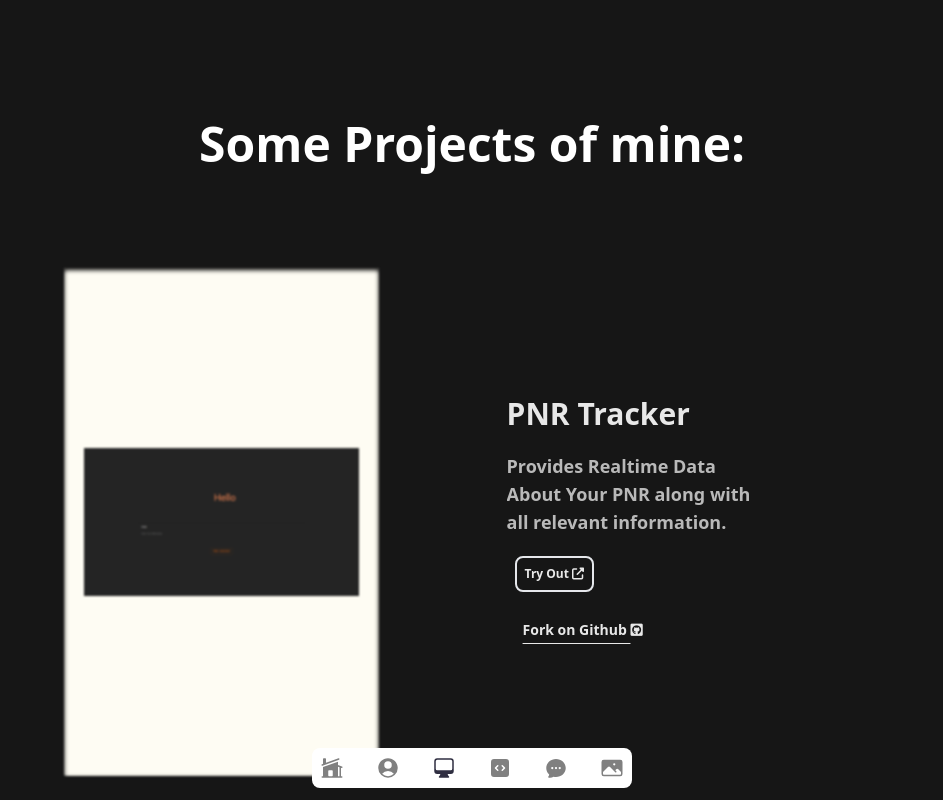
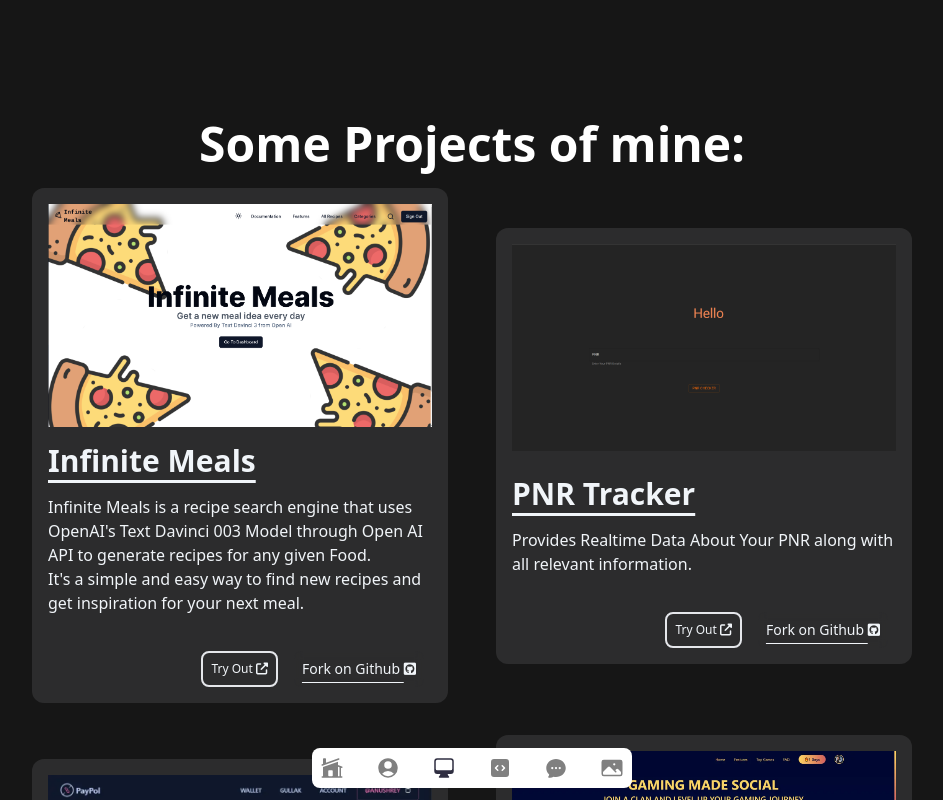
Before and after one commit to 8rxn/portfolio, a React (Vite) app: page /projects in a window 1280 px wide. Shown: the top 800 px of the page, without its empty margins (168-1111 px from the left). Built offline with nearby package versions, Linux system fonts and the light colour scheme.

Commit message:
Update Projects Page

```diff
--- a/src/assets/projectscreenshots/index.js
+++ b/src/assets/projectscreenshots/index.js
@@ -6,3 +6,4 @@ export {default as phantompressimg} from './phantompress-hero.png'
 export {default as paypolimg} from './paypol-hero.webp'
 export {default as tribetangoimg} from './tribetango-hero.webp'
 export {default as borrowandlendahandimg} from './borrowandlendahandimg.png'
+export {default as infinitemealsimg} from './infinitemeals-hero.png'
--- a/src/constants/index.js
+++ b/src/constants/index.js
@@ -1,4 +1,4 @@
-import {pnrimg,qrgenimg,gymimg,portfolioimg,borrowandlendahandimg, phantompressimg,paypolimg,tribetangoimg} from '../assets/projectscreenshots/'
+import {pnrimg,qrgenimg,gymimg,portfolioimg,borrowandlendahandimg, phantompressimg,paypolimg,tribetangoimg,infinitemealsimg} from '../assets/projectscreenshots/'
 import materialuiicon from '../assets/skills/materialui.svg'
 import golangicon from '../assets/skills/golang.svg'
 import nextjsicon from '../assets/skills/nextjs.svg'
@@ -39,6 +39,13 @@ export const socialIcons = [
 ];
 
 export const project=[
+  {
+    title:'Infinite Meals',
+    img: infinitemealsimg,
+    subtitle:[{value:'Infinite Meals is a recipe search engine that uses OpenAI\'s Text Davinci 003 Model through Open AI API to generate recipes for any given Food. '},{value:"It\'s a simple and easy way to find new recipes and get inspiration for your next meal."}],
+    link:'https://infinitemeals.vercel.app/',
+    gitlink:'https://github.com/8rxn/infinitemeals'
+  },
   {
     title:'PNR Tracker',
     img:pnrimg,
--- a/src/pages/Projects.jsx
+++ b/src/pages/Projects.jsx
@@ -1,56 +1,86 @@
-import React from 'react'
-import pnrimg from '../assets/projectscreenshots/pnr-hero.png'
-import { project } from '../constants';
-import { motion } from 'framer-motion';
+import React from "react";
+import pnrimg from "../assets/projectscreenshots/pnr-hero.png";
+import { project } from "../constants";
+import { motion } from "framer-motion";
 
-const ProjectCard=({item,reverse})=>(
+const ProjectCard = ({ item, reverse }) => (
   <>
-  <div className={` m-auto md:w-auto  w-[80vw] flex  ${reverse?'md:flex-row-reverse' :'md:flex-row'}   flex-col justify-evenly py-10 rounded-xl sm:my-10 my-3`}>
-    <div className='grid place-items-center aspect-square p-5 bg-[#FEFCF3] md:w-[40%] w-[90%] shadow-inner shadow-black rounded-sm blur-[1px]   hover:blur-0     '>
-    <img src={item.img} className='object-cover w-[100%] hover:scale-110 ease-in duration-150' alt="" />
+    {/* <div className={` m-auto md:w-auto flex flex-col justify-evenly py-10 rounded-xl bg-gray-100/10 my-10 mx-2`}>
+    <div className='grid place-items-center aspect-square p-5 rounded-sm w-fit  max-w-sm'>
+    <img src={item.img} className='object-cover hover:scale-105 ease-in duration-150 max-w-sm ' alt="" />
 
-      </div>
-      <div className='text-white/90 font-bold text-3xl font-sans md:w-[40vw] w-[90%] md:p-32 p-10'>
+      <div className='text-white/90 font-bold text-3xl font-sans md:w-[40vw] pt-4 '>
       <h1>{item.title}</h1>
       {item.subtitle.map((subtitleItem)=>(
       <p className='text-lg  text-white/70 mt-5 overflow-x-clip text-start'>
         {subtitleItem.value}
       </p>
 
-      ))}
+))}
       <a target={"_blank"} href={item.link}>
       <button className='text-xs border-2 rounded-lg p-2 text-end mt-5 mx-2'>Try Out  <i className="fa-solid fa-up-right-from-square"></i></button></a>
       <a target={"_blank"} href={item.gitlink}>
       <button className='text-sm underline underline-offset-8 rounded-lg p-2 text-end mt-5 mx-2'> Fork on Github <i className="fa-brands fa-square-github"></i></button></a>
+</div>
     </div>
-  </div>
+  </div> */}
+
+    <div className="flex flex-col bg-slate-100/10 hover:bg-slate-100/20 transition rounded-xl group gap-4 p-4 aspect-video group mx-4 sm:mx-0">
+      <div className="sm:w-96 w-80  aspect-video">
+        <img
+          src={item.img}
+          className="object-cover w-full group-hover:animate-pulse"
+          alt={"Project Screenshot of " + item.title}
+        />
+      </div>
+      <div className="text-slate-100 sm:w-96 w-80">
+        <h2 className="text-xl sm:text-3xl font-bold mb-4 underline-offset-8 underline  ">
+          {item.title}
+        </h2>
+        {item.subtitle.map((subtitleItem) => (
+          <p className="text-base font-light">{subtitleItem.value}</p>
+        ))}
+
+      </div>
+      <div className="flex justify-end w-full text-slate-100">
+        <a target={"_blank"} href={item.link}>
+          <button className="text-xs border-2 rounded-lg p-2 text-end mt-5 mx-2 hover:bg-[#ef4444]/20 transition ease-in">
+            Try Out <i className="fa-solid fa-up-right-from-square"></i>
+          </button>
+        </a>
+        <a target={"_blank"} href={item.gitlink}>
+          <button className="text-sm underline underline-offset-8 rounded-lg p-2 text-end mt-5 mx-2 hover:bg-[#ef4444]/20 backdrop-blur-sm">
+            {" "}
+            Fork on Github <i className="fa-brands fa-square-github"></i>
+          </button>
+        </a>
+      </div>
+    </div>
   </>
 );
 
 const Projects = () => {
   return (
     <motion.div
-    initial={{ y:'50%', opacity: 0 }}
-    animate={{ opacity: 1,y:"0" }}
-transition={{ ease:'easeIn', duration:'0.5',type:'spring' }}
-exit={{x:'-100%'}}>
-  <div className='md:w-[70vw] w-[90vw] md:h-[80vh] h-[100vh] p-10' >
-     <h1 className='text-center text-white md:text-5xl text-3xl font-bold mb-5'>
-        Some Projects of mine:
+      initial={{ y: "50%", opacity: 0 }}
+      animate={{ opacity: 1, y: "0" }}
+      transition={{ ease: "easeIn", duration: "0.5", type: "spring" }}
+      exit={{ x: "-100%" }}
+    >
+      <div className="md:w-[70vw] max-w-[98vw] m-auto md:h-[80vh] h-[100vh] pt-10 pb-20">
+        <h1 className="text-center text-white md:text-5xl text-3xl font-bold mb-5">
+          Some Projects of mine:
         </h1>
-       <div className='m-0 flex flex-col place-items-center'>
-          {project.map((item,i)=>(
-            <ProjectCard key={i} item={item} reverse={i%2 && true} />
+        <div className="m-0 flex flex-col sm:grid sm:grid-cols-2  place-items-center gap-8">
+          {project.map((item, i) => (
+            <ProjectCard key={i} item={item} reverse={i % 2 && true} />
           ))}
-       </div>
-
-        <div className='w-[300px]'>
-
         </div>
 
-    </div>
+        <div className="w-[300px] h-20"></div>
+      </div>
     </motion.div>
-  )
-}
+  );
+};
 
-export default Projects
+export default Projects;
```
Also changed, not shown: src/assets/projectscreenshots/infinitemeals-hero.png (added).
